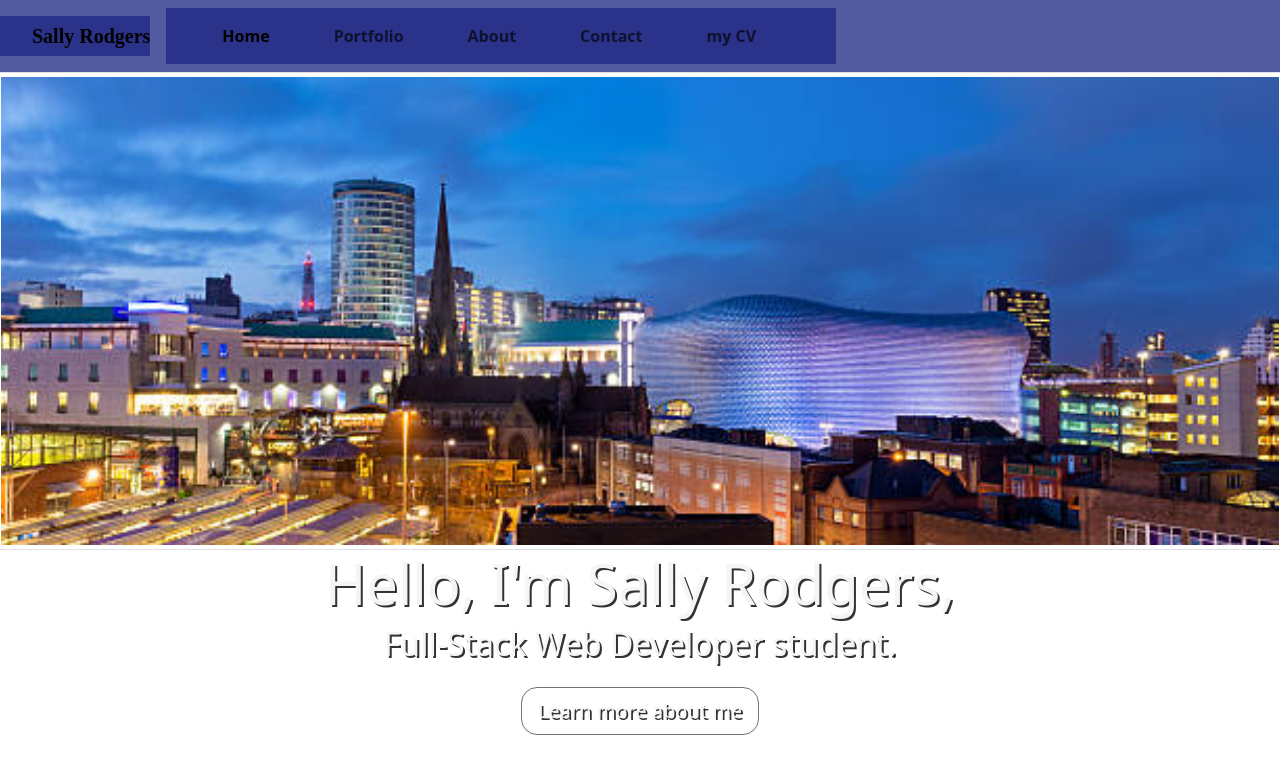
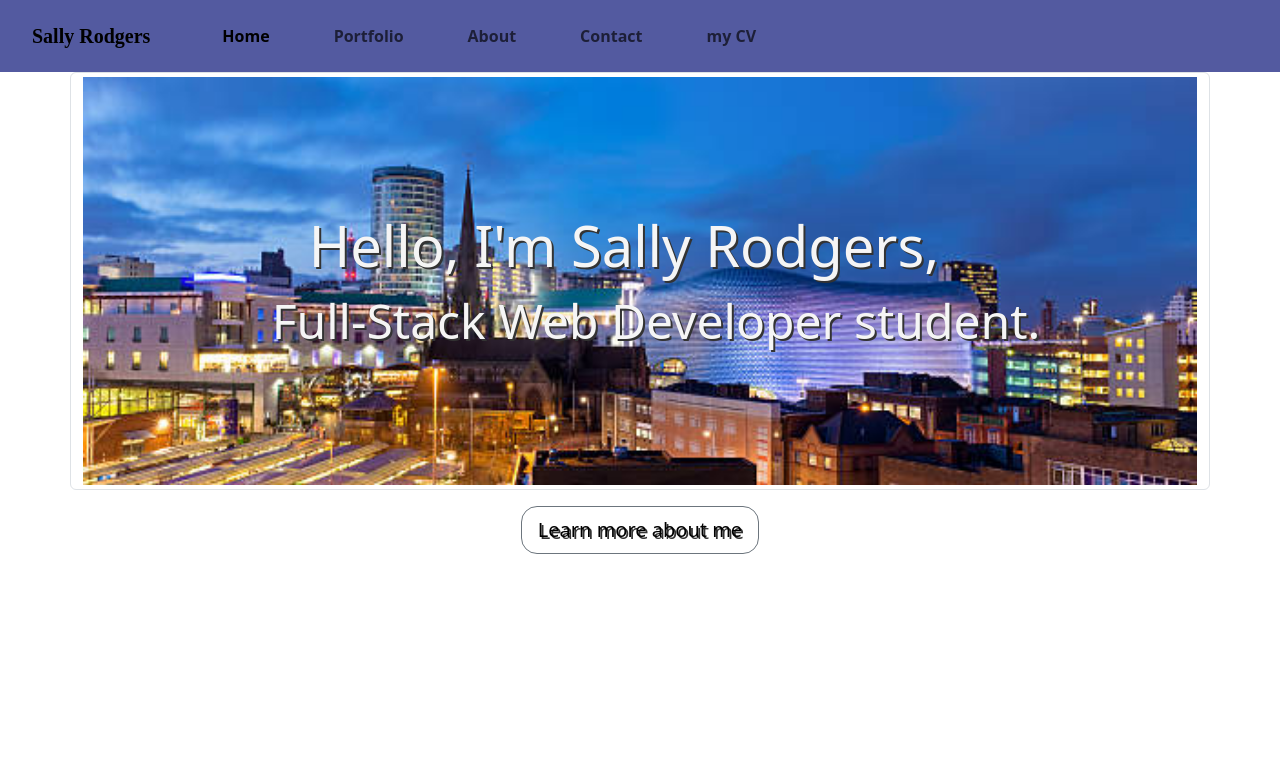
Before and after one commit to sallyxp/Portfolio-React, a React (Create React App) app: page /#/ in a window 1280 px wide. Shown: the top 774 px of the page. Built offline with nearby package versions, Linux system fonts and the light colour scheme.

Commit message:
updated home page and navbar

```diff
--- a/src/components/Navbar.js
+++ b/src/components/Navbar.js
@@ -11,7 +11,7 @@ function Navbar() {
             <button className="navbar-toggler" type="button" data-toggle="collapse" data-target="#navbarNav" aria-controls="navbarNav" aria-expanded="false" aria-label="Toggle navigation">
                 <span className="navbar-toggler-icon"></span>
             </button>
-            <div className="collapse navbar-collapse float-right" id="navbarNav">
+            <div className="collapse navbar-collapse white float-right" id="navbarNav">
                 <ul className="navbar-nav">
                     <li className="nav-item">
                         <NavLink
--- a/src/pages/home.js
+++ b/src/pages/home.js
@@ -9,13 +9,15 @@ function Home() {
     return (
 
         <div className="jumbotron fade-in">
+            <div className="container">
                 <Row>
                     <img src={portfolioImg} alt="Birmimgham" className="img-thumbnail" />
                     <h1 className=" flow-text display-4"> Hello, I'm Sally Rodgers, </h1>
-            <h2 className="blurb">Full-Stack Web Developer student.</h2>
+                    <h2 className="flow-text display-5">Full-Stack Web Developer student.</h2>
                 </Row>
 
                 <NavLink className="btn btn-outline-secondary btn-lg text-center" to="/about">Learn more about me</NavLink>
+            </div>
 
         </div>
                 )
--- a/src/styles/home.css
+++ b/src/styles/home.css
@@ -8,6 +8,11 @@
     text-shadow: 2px 2px #333;
 
 }
+.container{
+  position: relative;
+  text-align: center;
+  background-color: transparent;
+}
 
 .display-4 {
     color: #f5f5f5;
@@ -15,22 +20,32 @@
     text-align: center;
     font-weight: 500;
     text-shadow: 2px 2px #333;
+    position: absolute;
+    top: 140px;
+    right: 16px;
+}
+
+.display-5 {
+    color: #f5f5f5;
+
+    background-color: transparent;
+    text-align: center;
+    font-weight: 500;
+    text-shadow: 2px 2px #333;
+    position: absolute;
+    top: 220px;
+    left: 16px;
 
 
 }
 
-.blurb {
-    color: #f5f5f5;
-    background-color: transparent;
-    text-align: center;
+.btn-outline-secondary {
+    color: black;
+    background-color:  transparent;
     font-weight: 500;
-    text-shadow: 2px 2px #333;
 
-}
-
-.btn-outline-secondary {
-    color:#f5f5f5;
-    background-color:  white;
+    top: 260px;
+    left: 40px;
 }
 
 body {
--- a/src/styles/navbar.css
+++ b/src/styles/navbar.css
@@ -4,7 +4,7 @@
     font-weight: 800;
     padding-left:2rem;
     color: white;
-    background-color:  #1e2783c2;
+    /* background-color:  #1e2783c2; */
 
 
 }
@@ -23,7 +23,7 @@ nav li {
 }
 .navbar-nav {
     padding: .5rem;
-    background-color: #1e2783c2;
+    /* background-color: #1e2783c2; */
     color: white;
 
 }
```
Lines whose indentation alone changed are shown as unchanged.
